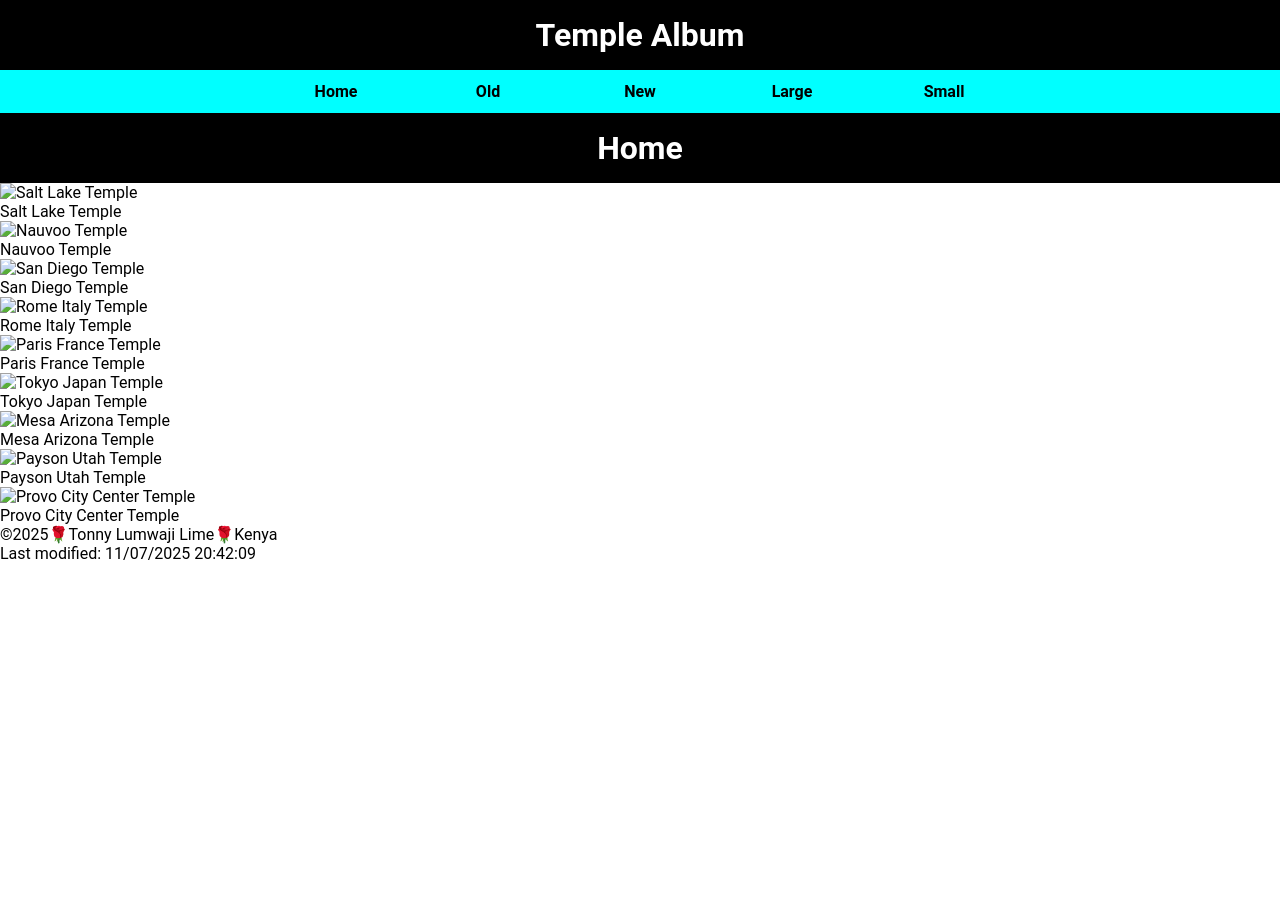
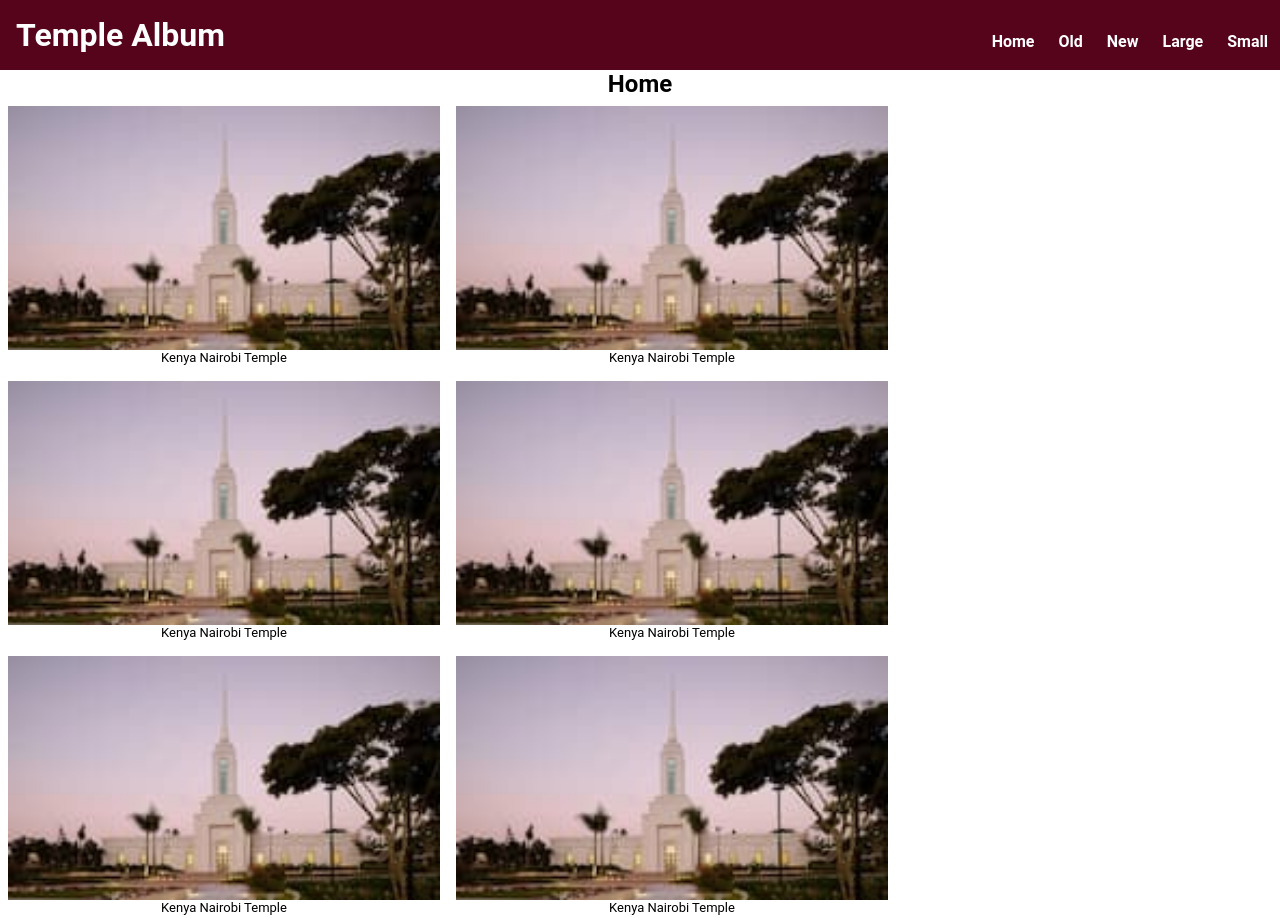
Before and after one commit to TONNYLIME/wdd131, a plain HTML site: page week02/temples.html in a window 1280 px wide. Shown: the top 918 px of the page. Before the commit the page ends 800 px from the top, so only its background shows below. Drawn offline with Linux system fonts and the light colour scheme.

Commit message:
week02-update

```diff
--- a/week02/styles/temples-large.css
+++ b/week02/styles/temples-large.css
@@ -1,7 +1,20 @@
 /* Responsive styles */
 @media only screen and (min-width: 40em) {
+	header {
+		display: flex;
+		background-color: rgb(85, 4, 28);
+		justify-content: space-between;
+		flex-wrap: wrap;
+
+	}
+	body{
+		margin: auto;
+	}
+
+
 	h1 {
         font-size: 2rem;
+		border: #fff;
 	}
 	.navigation {
 		display: flex;
@@ -12,10 +25,40 @@
 	}
 	.navigation a {
 		text-align: center;
+		padding-top: 2rem;
 	}
 	#menu {
 		display: none;
 	}
+	figure {
+    background-color: #fff;
+    padding: .5rem;
+
+
+
+}
+img {
+    height: auto;
+	width: 27em;
+
+
+}
+figcaption {
+    font-size: small;
+
+}
+ div {
+    display: flex;
+    grid-template-columns: 1fr 1fr 1fr;
+    text-align: center;
+	flex-wrap: wrap;
+
+ }
+
+ footer {
+    display: grid;
+    text-align: center;
+ }
 }
 /* @media  (max-width: 768px){
 
--- a/week02/styles/temples.css
+++ b/week02/styles/temples.css
@@ -6,13 +6,19 @@
 
 body {
     font-family: "Roboto",sans-serif;
+
+}
+header {
+
+		background-color: rgb(85, 4, 28);
 }
 h1 {
     font-size: 1rem;
     padding: 1rem;
     color: #fff;
     text-align: center;
-    background-color: #000;
+
+
 
 }
 /*mobile phone----------------------*/
@@ -21,19 +27,17 @@ h1 {
     font-size: 2rem;
     font-weight: 700;
     text-decoration: none;
-    padding: 0.5rem 0.75rem;
-    background-color: #eee;
-    color: #000;
+    padding: 0.1rem 0.75rem;
+
+    color: #fff;
     position: absolute;
-    top: 1rem;
+    top: .1rem;
     right: 1rem;
 }
 #menu::before {
     content: "≡";
 }
-nav {
-    background-color: aqua;
-}
+
 .navigation {
     list-style: none;
     margin: 0 auto;
@@ -49,7 +53,7 @@ nav {
     padding: 0.75rem;
     text-align: left;
     text-decoration: none;
-    color: #000;
+    color: #fff;
     font-weight: 700;
     transition: 0.5s;
 
@@ -68,6 +72,36 @@ nav {
 #menu.show::before {
     content: "X";
 }
+
+figure {
+    background-color: #fff;
+    padding: .5rem;
+
+}
+img {
+    height: auto;
+    width: 27em;
+    display: flex;
+    flex-wrap: wrap;
+
+
+}
+figcaption {
+    font-size: small;
+
+}
+ main {
+    display: grid;
+    grid-template-columns: 1fr;
+    text-align: center;
+ }
+
+ footer {
+    display: grid;
+    text-align: center;
+    background-color: rgb(85, 4, 28);
+    color: #fff;
+ }
 
 
 /*header,main,footer {
--- a/week02/temples.html
+++ b/week02/temples.html
@@ -30,52 +30,52 @@
         </nav>
     </header>
     <main>
-        <h1>Home</h1>
-
+        <h2>Home</h2>
+        <div>
         <figure>
-            <img src="images/temple-placeholder.jpg" alt="Salt Lake Temple">
-            <figcaption>Salt Lake Temple</figcaption>
+            <img src="./images/nairobiTemple.jpg" alt="Kenya Nairobi Temple" >
+            <figcaption>Kenya Nairobi Temple</figcaption>
         </figure>
 
         <figure>
-            <img src="images/temple-placeholder.jpg" alt="Nauvoo Temple">
-            <figcaption>Nauvoo Temple</figcaption>
+            <img src="./images/nairobiTemple.jpg" alt="Kenya Nairobi Temple" >
+            <figcaption>Kenya Nairobi Temple</figcaption>
         </figure>
 
         <figure>
-            <img src="images/temple-placeholder.jpg" alt="San Diego Temple">
-            <figcaption>San Diego Temple</figcaption>
+            <img src="./images/nairobiTemple.jpg" alt="Kenya Nairobi Temple" >
+            <figcaption>Kenya Nairobi Temple</figcaption>
         </figure>
 
         <figure>
-            <img src="images/temple-placeholder.jpg" alt="Rome Italy Temple">
-            <figcaption>Rome Italy Temple</figcaption>
+            <img src="./images/nairobiTemple.jpg" alt="Kenya Nairobi Temple" >
+            <figcaption>Kenya Nairobi Temple</figcaption>
         </figure>
 
         <figure>
-            <img src="images/temple-placeholder.jpg" alt="Paris France Temple">
-            <figcaption>Paris France Temple</figcaption>
+            <img src="./images/nairobiTemple.jpg" alt="Kenya Nairobi Temple" >
+            <figcaption>Kenya Nairobi Temple</figcaption>
         </figure>
 
         <figure>
-            <img src="images/temple-placeholder.jpg" alt="Tokyo Japan Temple">
-            <figcaption>Tokyo Japan Temple</figcaption>
+            <img src="./images/nairobiTemple.jpg" alt="Kenya Nairobi Temple" >
+            <figcaption>Kenya Nairobi Temple</figcaption>
         </figure>
 
         <figure>
-            <img src="images/temple-placeholder.jpg" alt="Mesa Arizona Temple">
-            <figcaption>Mesa Arizona Temple</figcaption>
+            <img src="./images/nairobiTemple.jpg" alt="Kenya Nairobi Temple" >
+            <figcaption>Kenya Nairobi Temple</figcaption>
         </figure>
 
         <figure>
-            <img src="images/temple-placeholder.jpg" alt="Payson Utah Temple">
-            <figcaption>Payson Utah Temple</figcaption>
+            <img src="./images/nairobiTemple.jpg" alt="Kenya Nairobi Temple" >
+            <figcaption>Kenya Nairobi Temple</figcaption>
         </figure>
-
         <figure>
-            <img src="images/temple-placeholder.jpg" alt="Provo City Center Temple">
-            <figcaption>Provo City Center Temple</figcaption>
+            <img src="./images/nairobiTemple.jpg" alt="Kenya Nairobi Temple">
+            <figcaption>Kenya Nairobi Temple</figcaption>
         </figure>
+        </div>
     </main>
     <footer>
          <p>©<span id="currentyear"></span>🌹Tonny Lumwaji Lime🌹Kenya</p>
```
Also changed, not shown: week02/images/nairobiTemple.jpg (added).
